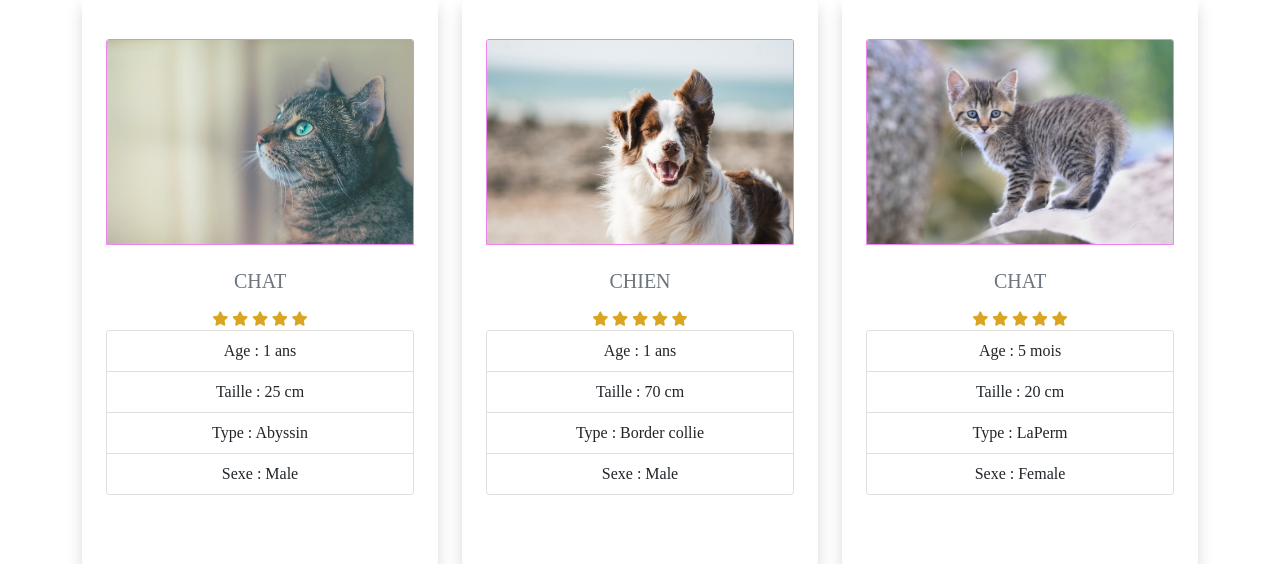
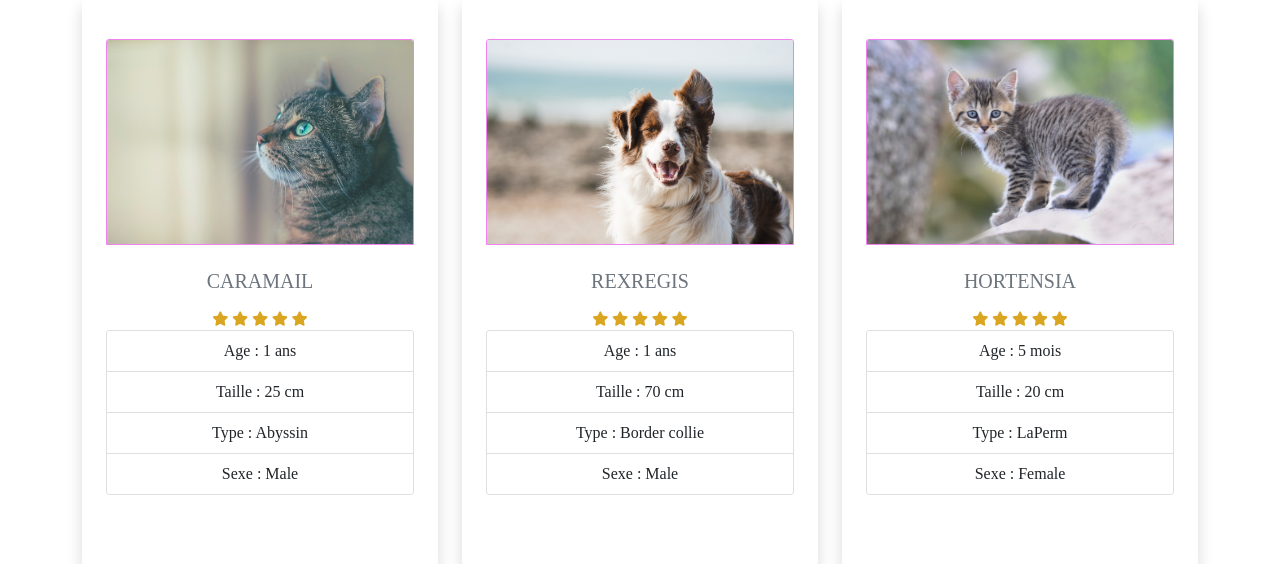
Before and after one commit to mickael-mignard/poecphp-site-rencontre, a PHP site: page / in a window 1280 px wide. Shown: the part 1338-1902 px from the top of the page. Run offline with PHP 8.4, Linux system fonts and the light colour scheme; some libraries are stand-ins or nearby versions; some web fonts are replaced.

Commit message:
Modification index partie nouveaux arrivants

```diff
--- a/index.php
+++ b/index.php
@@ -87,7 +87,7 @@
             <div class="icon my-3 text-info fs-2">
               <img src="./assets/img/chat1.jpg" class="card-img-top" alt="chat">
             </div>
-            <h3 class="fs-5 py-2 text-uppercase text-info text-muted">Chat</h3>
+            <h3 class="fs-5 py-2 text-uppercase text-info text-muted">Caramail</h3>
             <div class="star">
               <i class="fas fa-star"></i>
               <i class="fas fa-star"></i>
@@ -116,7 +116,7 @@
             <div class="icon my-3 text-info fs-2">
               <img src="./assets/img/chien2.jpg" class="card-img-top" alt="Chien">
             </div>
-            <h3 class="fs-5 py-2 text-uppercase text-info text-muted">Chien</h3>
+            <h3 class="fs-5 py-2 text-uppercase text-info text-muted">Rexregis</h3>
             <div class="star">
               <i class="fas fa-star"></i>
               <i class="fas fa-star"></i>
@@ -142,7 +142,7 @@
             <div class="icon my-3 text-info fs-2">
               <img src="./assets/img/chat1.jpeg" height="50%" weight="50%" class="card-img-top" alt="Chat">
             </div>
-            <h3 class="fs-5 py-2 text-uppercase text-info text-muted">Chat</h3>
+            <h3 class="fs-5 py-2 text-uppercase text-info text-muted">Hortensia</h3>
             <div class="star">
               <i class="fas fa-star"></i>
               <i class="fas fa-star"></i>
```
